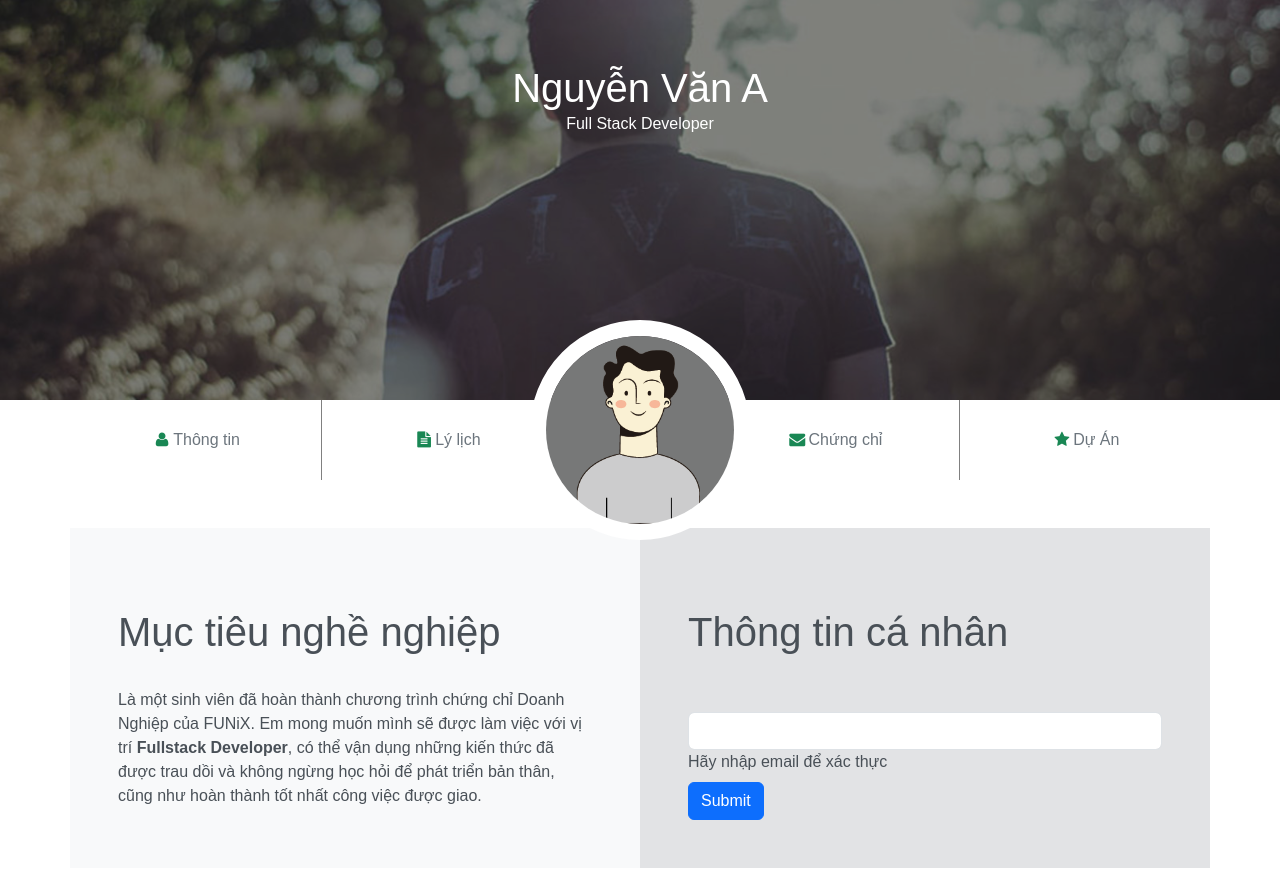
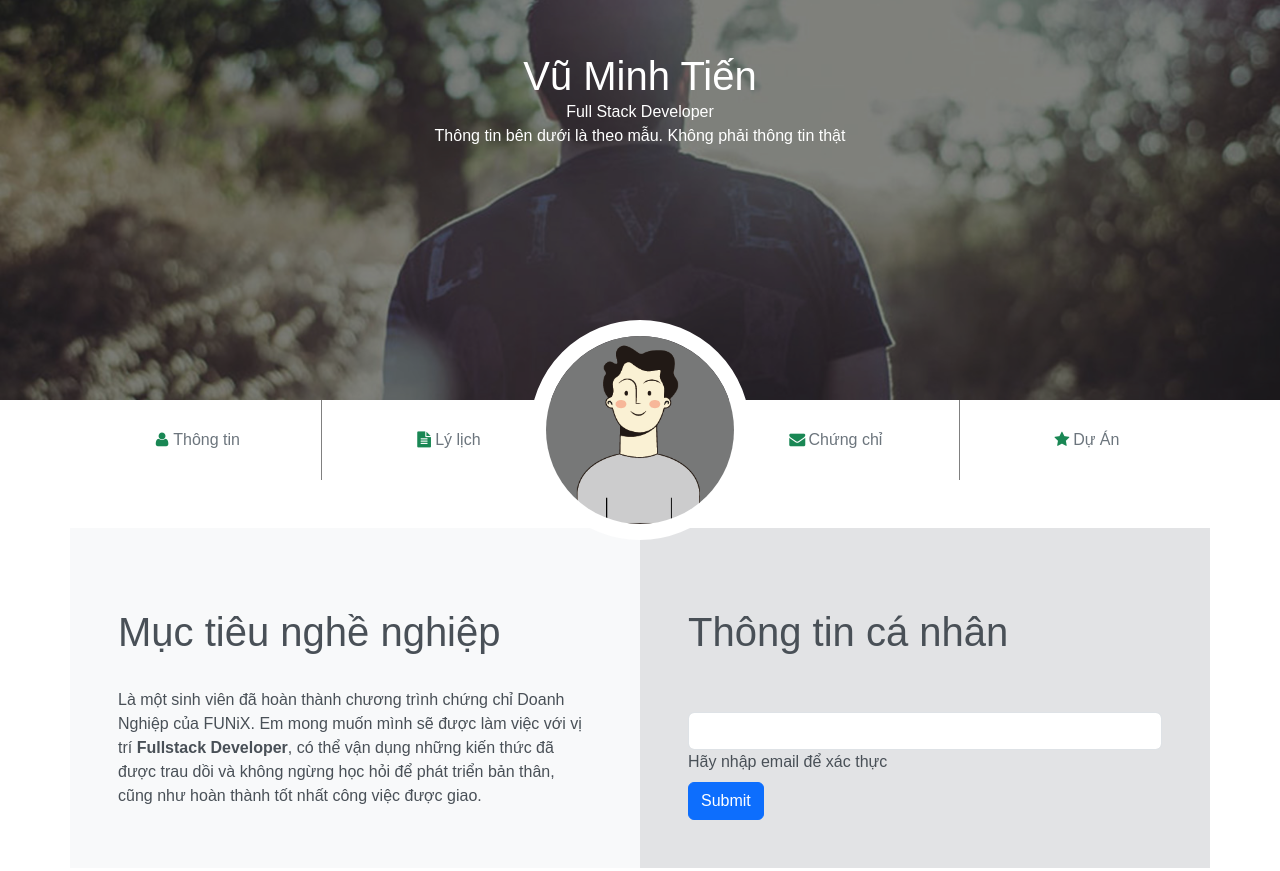
Before and after one commit to tien998/web101-asm3, a plain HTML site: page index.html in a window 1280 px wide. Shown: the top 871 px of the page. Drawn offline with nearby package versions, Linux system fonts and the light colour scheme.

Commit message:
Name change

```diff
--- a/index.html
+++ b/index.html
@@ -23,8 +23,9 @@
 	<div id="banner">
 		<div class="overlay"></div>
 		<div class="content">
-			<h1>Nguyễn Văn A</h1>
+			<h1>Vũ Minh Tiến</h1>
 			<span>Full Stack Developer</span>
+			<p>Thông tin bên dưới là theo mẫu. Không phải thông tin thật</p>
 		</div>
 	</div>
 
```
